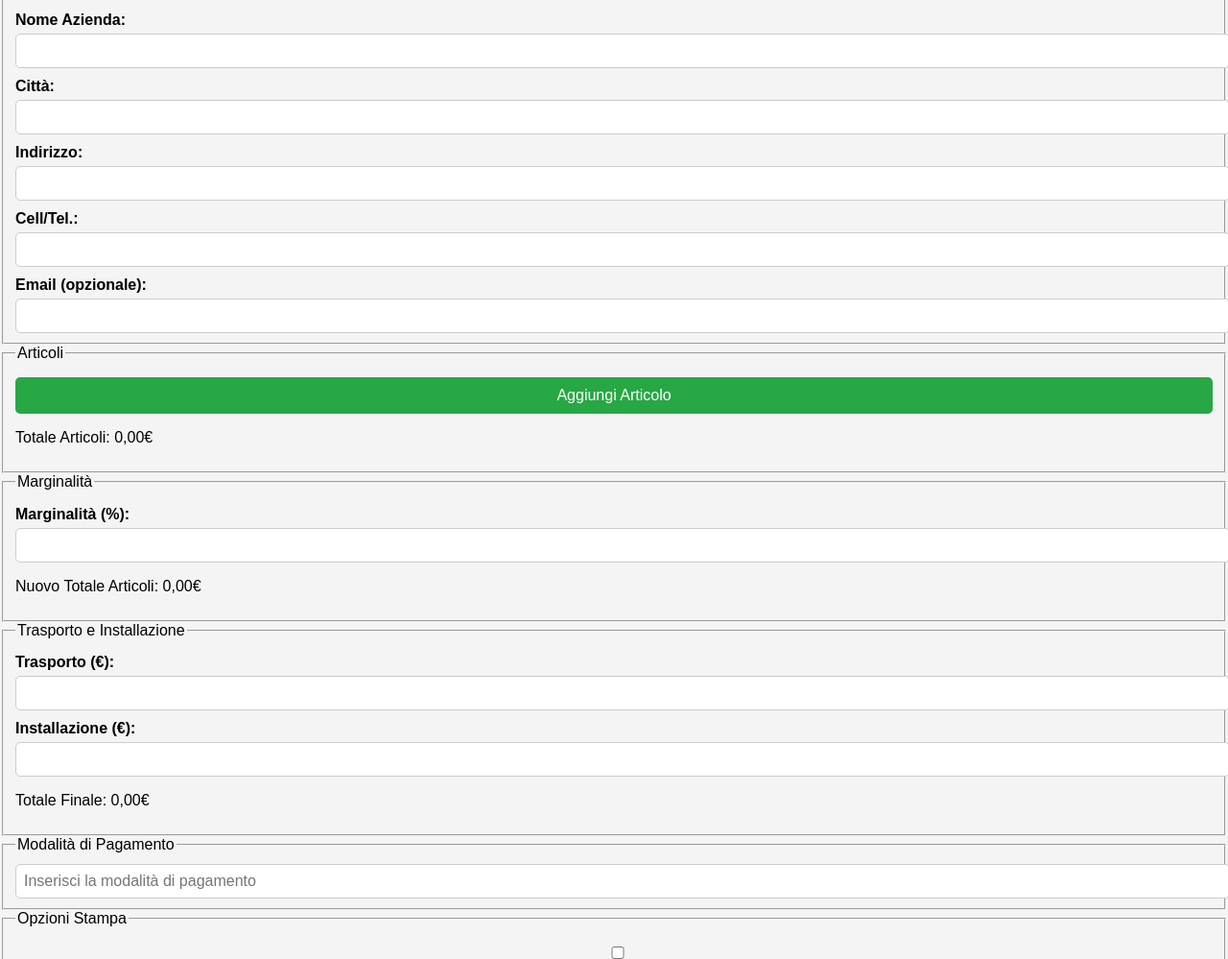
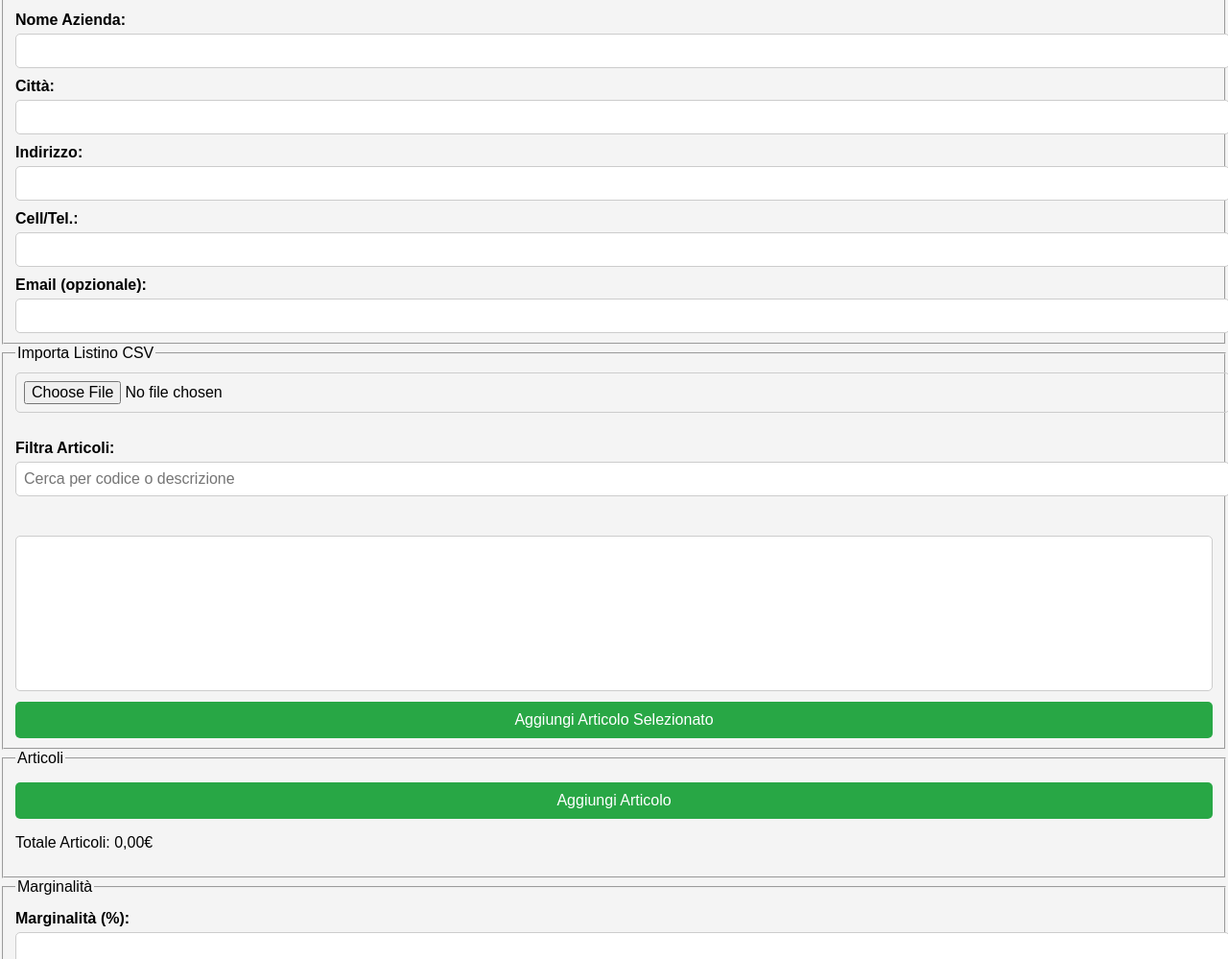
Before and after one commit to pezzaliapp/FastSalePlus, a plain HTML site: page index.html in a window 1280 px wide. Shown: the part 101-1100 px from the top of the page at 96% size. Drawn offline with nearby package versions, Linux system fonts and the light colour scheme.

Commit message:
Update index.html

```diff
--- a/index.html
+++ b/index.html
@@ -6,6 +6,8 @@
   <title>FastSalePlus - Gestione Preventivi</title>
   <link rel="stylesheet" href="style.css">
   <link rel="manifest" href="manifest.json">
+  <!-- Libreria Papa Parse per importare i CSV -->
+  <script src="https://unpkg.com/papaparse@5.3.1/papaparse.min.js"></script>
   <script defer src="app.js"></script>
 </head>
 <body>
@@ -19,6 +21,20 @@
     <label>Indirizzo: <input type="text" id="indirizzo"></label>
     <label>Cell/Tel.: <input type="text" id="telefono"></label>
     <label>Email (opzionale): <input type="email" id="email"></label>
+  </fieldset>
+
+  <!-- Import CSV e Selezione da Listino -->
+  <fieldset>
+    <legend>Importa Listino CSV</legend>
+    <input type="file" id="csvFileInput" accept=".csv">
+    <br><br>
+    <label>Filtra Articoli:
+      <input type="text" id="searchListino" placeholder="Cerca per codice o descrizione">
+    </label>
+    <br><br>
+    <select id="listinoSelect" size="8" style="width: 100%;"></select>
+    <br>
+    <button onclick="aggiungiArticoloDaListino()">Aggiungi Articolo Selezionato</button>
   </fieldset>
 
   <!-- Articoli -->
```
